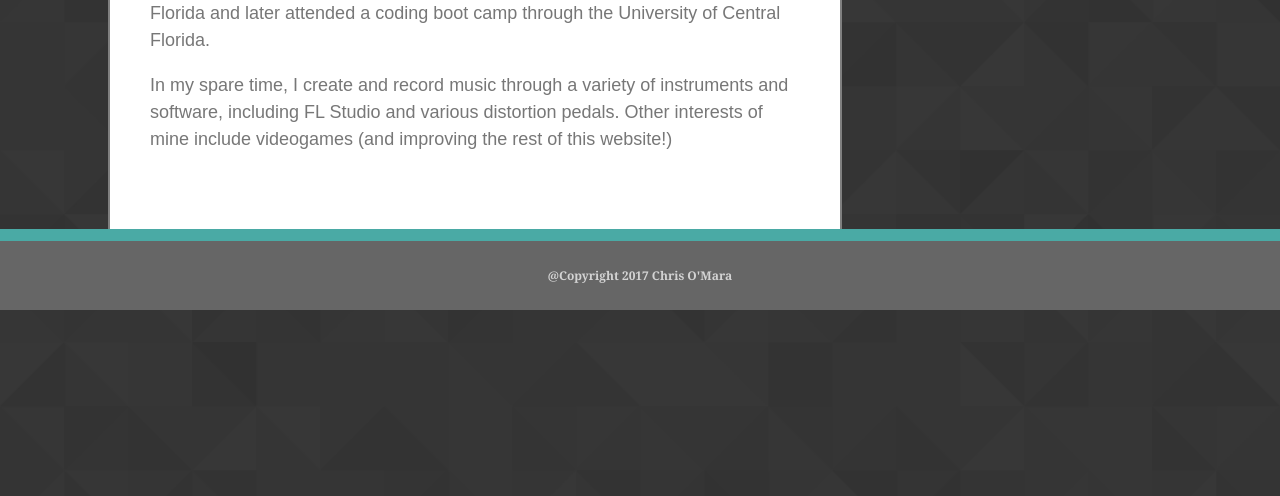
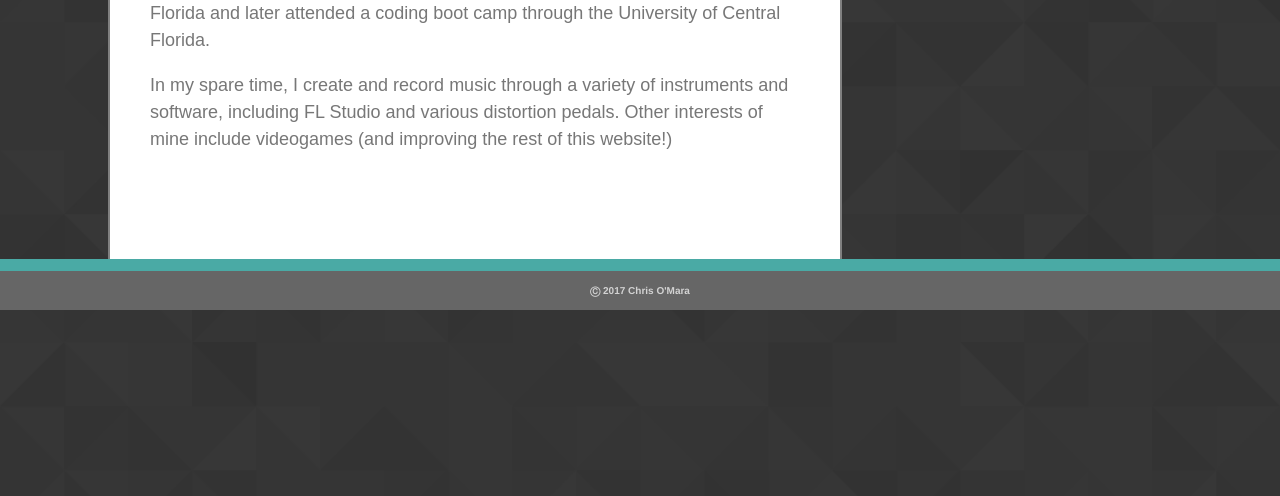
Before and after one commit to Comara17/Basic-Portfolio, a PHP site: page /index.html in a window 1280 px wide. Shown: the part 490-986 px from the top of the page. Run offline with PHP 8.4, Linux system fonts and the light colour scheme.

Commit message:
Adjusted footer.

```diff
--- a/assets/css/style.css
+++ b/assets/css/style.css
@@ -272,13 +272,13 @@ h3 {
 footer {
 	position: fixed;
 	text-align: center;
-	font-size: 12px;
-	font-family: 'Georgia';
+	font-size: 10px;
+	font-family: 'Helvetica';
 	color: lightgrey;
 	bottom: 0;
 	right: 0;
 	left: 0;
-	padding: 10px;
+	padding: 0px;
 	background-color: #666666;
 	border-top: 12px solid #4aaaa5;
 }
--- a/contact.html
+++ b/contact.html
@@ -64,7 +64,7 @@
 
 		<footer>
 
-			<h4>@Copyright 2017 Chris O'Mara</h4>
+			<h4>&#9400; 2017 Chris O'Mara</h4>
 
 		</footer>
 
--- a/index.html
+++ b/index.html
@@ -56,7 +56,7 @@
 
 		<footer>
 
-			<h4>@Copyright 2017 Chris O'Mara</h4>
+			<h4>&#9400; 2017 Chris O'Mara</h4>
 
 		</footer>
 
--- a/portfolio.html
+++ b/portfolio.html
@@ -61,7 +61,7 @@
 
 		<footer>
 
-			<h4>@Copyright 2017 Chris O'Mara</h4>
+			<h4>&#9400; 2017 Chris O'Mara</h4>
 
 		</footer>
 
```
